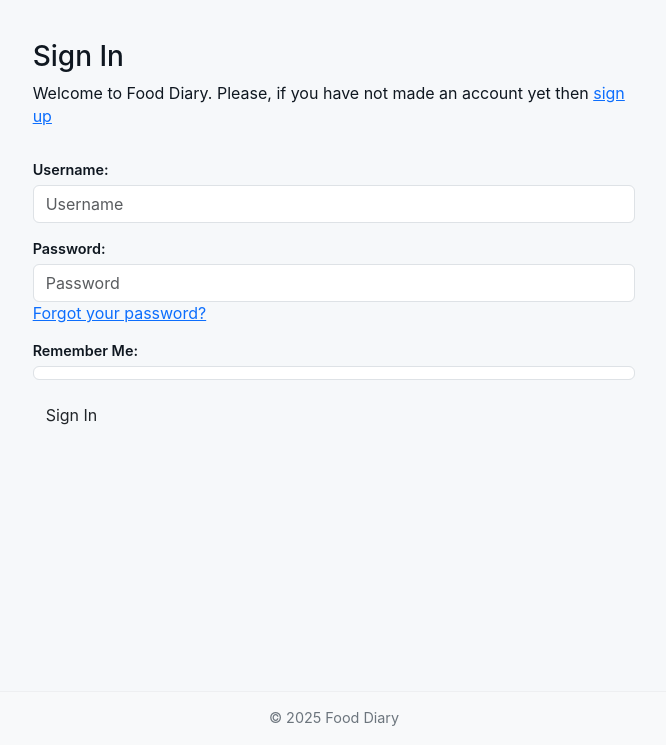
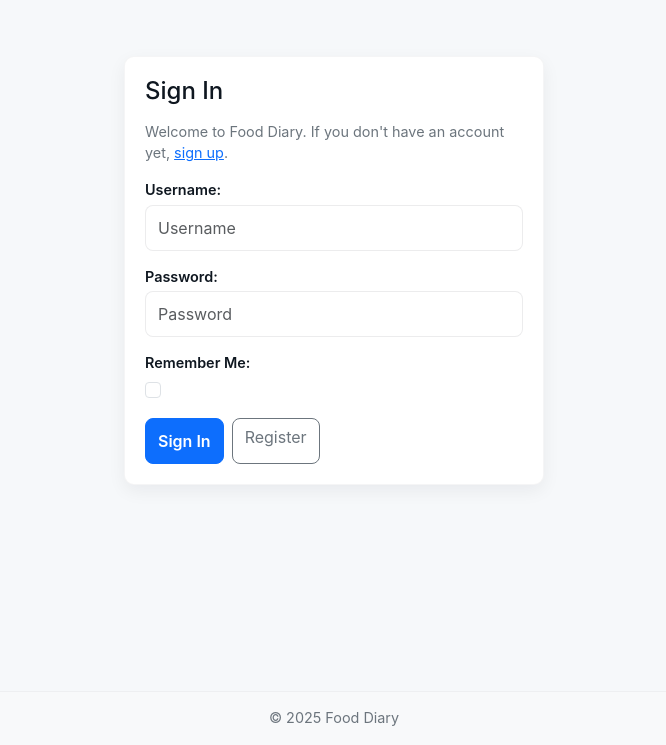
Before and after one commit to davidjmolina55-lgtm/food-diary, a Django app: page /accounts/login/ in a window 1280 px wide. Shown: the part 55-800 px from the top of the page, without its empty margins (306-972 px from the left). Run offline with Django 4.2, Linux system fonts and the light colour scheme; some libraries are stand-ins or nearby versions.

Commit message:
fix errors with login page

```diff
--- a/food_diary/forms.py
+++ b/food_diary/forms.py
@@ -26,10 +26,20 @@ if SignupForm is not None:
 
         def __init__(self, *args, **kwargs):
             super().__init__(*args, **kwargs)
+            from django.forms import widgets as form_widgets
             for name, field in self.fields.items():
-                existing = field.widget.attrs.get('class', '')
-                classes = (existing + ' form-control').strip()
-                field.widget.attrs['class'] = classes
+                widget = field.widget
+                existing = widget.attrs.get('class', '')
+
+                if isinstance(widget, form_widgets.CheckboxInput):
+                    cls = 'form-check-input'
+                elif isinstance(widget, form_widgets.Select):
+                    cls = 'form-select'
+                else:
+                    cls = 'form-control'
+
+                classes = (existing + ' ' + cls).strip()
+                widget.attrs['class'] = classes
 
 
 if LoginForm is not None:
@@ -38,7 +48,17 @@ if LoginForm is not None:
 
         def __init__(self, *args, **kwargs):
             super().__init__(*args, **kwargs)
+            from django.forms import widgets as form_widgets
             for name, field in self.fields.items():
-                existing = field.widget.attrs.get('class', '')
-                classes = (existing + ' form-control').strip()
-                field.widget.attrs['class'] = classes
+                widget = field.widget
+                existing = widget.attrs.get('class', '')
+
+                if isinstance(widget, form_widgets.CheckboxInput):
+                    cls = 'form-check-input'
+                elif isinstance(widget, form_widgets.Select):
+                    cls = 'form-select'
+                else:
+                    cls = 'form-control'
+
+                classes = (existing + ' ' + cls).strip()
+                widget.attrs['class'] = classes
--- a/templates/account/login.html
+++ b/templates/account/login.html
@@ -1,39 +1,43 @@
-{% extends "base.html" %} {% load i18n %} {% load account socialaccount %}
-<!-- prettier-ignore -->
-{% block head_title %}{% trans "Sign In" %}{% endblock %} {% block content %}
+{% extends "base.html" %}
+{% load i18n %}
+{% load account socialaccount %}
 
-<div class="container">
-    <div class="row">
-        <div class="col-md-8 mt-3 offset-md-2">
-            <h3>{% trans "Sign In" %}</h3>
+{% block title %}{% trans "Sign In — Food Diary" %}{% endblock %}
 
-            <p>
-                {% blocktrans %}Welcome to Food Diary. Please, if you have not
-                made an account yet then
-                <a class="link" href="{{ signup_url }}">sign up</a>
-                {% endblocktrans %}
-            </p>
-        </div>
-    </div>
-    <div class="row">
-        <div class="col-md-8 mt-3 offset-md-2">
-            <form
-                class="login"
-                method="POST"
-                action="{% url 'account_login' %}"
-            >
-                {% csrf_token %} {{ form.as_p }} {% if redirect_field_value %}
-                <input
-                    type="hidden"
-                    name="{{ redirect_field_name }}"
-                    value="{{ redirect_field_value }}"
-                />
-                {% endif %}
-                <button class="btn btn-signup right" type="submit">
-                    {% trans "Sign In" %}
-                </button>
-            </form>
-        </div>
+{% block content %}
+<div class="auth-page">
+    <div class="auth-card card-lite">
+        <h2 class="h4 mb-3">{% trans "Sign In" %}</h2>
+
+        <p class="small">{% blocktrans %}Welcome to Food Diary. If you don't have an account yet, <a href="{{ signup_url }}">sign up</a>.{% endblocktrans %}</p>
+
+        <form id="login_form" method="post" action="{% url 'account_login' %}" novalidate>
+            {% csrf_token %}
+
+            {% if form.non_field_errors %}
+                <div class="alert alert-danger">{{ form.non_field_errors }}</div>
+            {% endif %}
+
+            {% for field in form.visible_fields %}
+                <div class="mb-3">
+                    {{ field.label_tag }}
+                    {{ field }}
+                    {% for e in field.errors %}
+                        <div class="text-danger small">{{ e }}</div>
+                    {% endfor %}
+                </div>
+            {% endfor %}
+
+            {% if redirect_field_value %}
+                <input type="hidden" name="{{ redirect_field_name }}" value="{{ redirect_field_value }}" />
+            {% endif %}
+
+            <div class="d-flex gap-2">
+                <button type="submit" class="btn btn-primary">{% trans "Sign In" %}</button>
+                <a class="btn btn-outline-secondary" href="{% url 'account_signup' %}">{% trans "Register" %}</a>
+            </div>
+        </form>
     </div>
 </div>
+
 {% endblock %}
```
